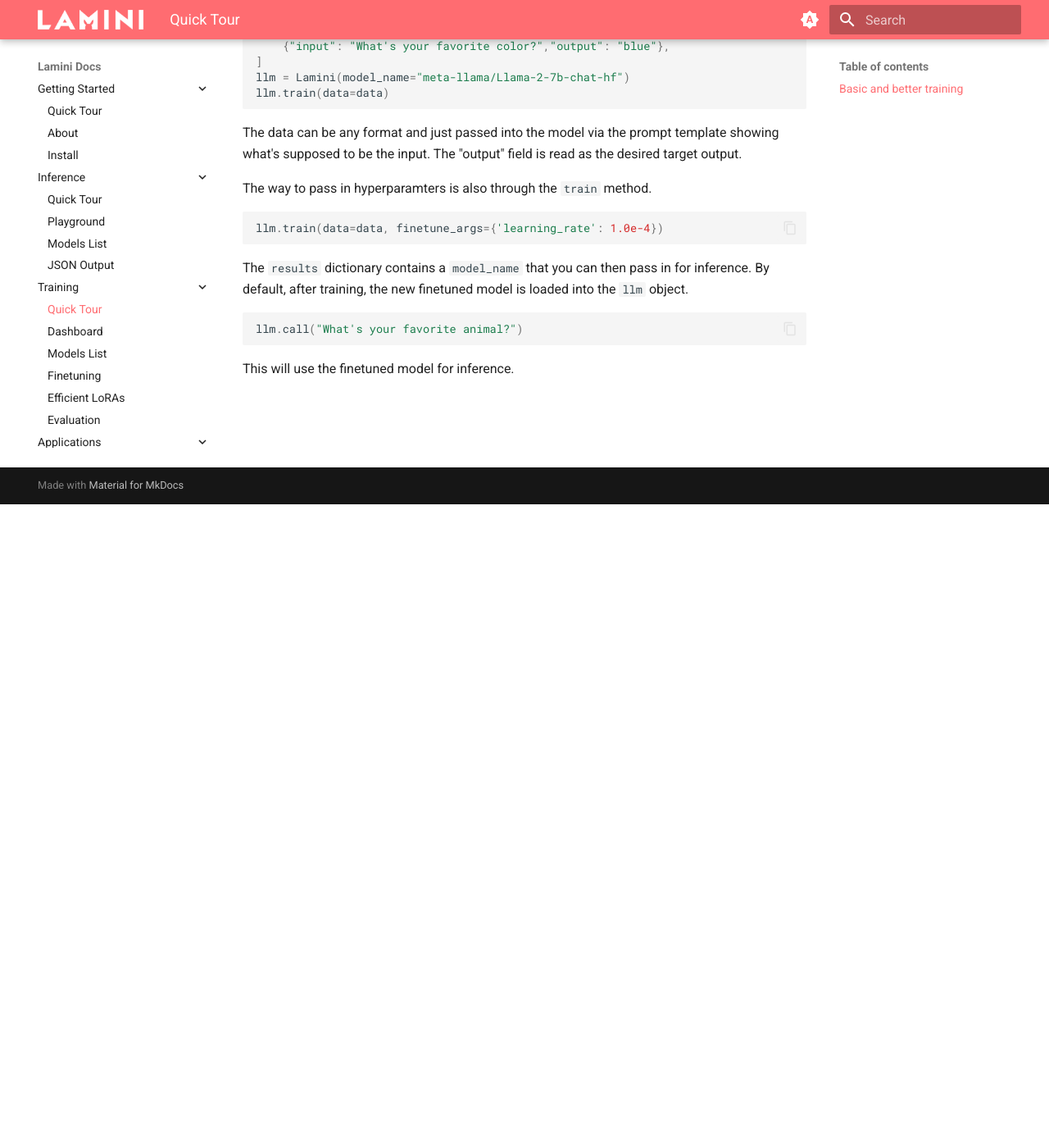
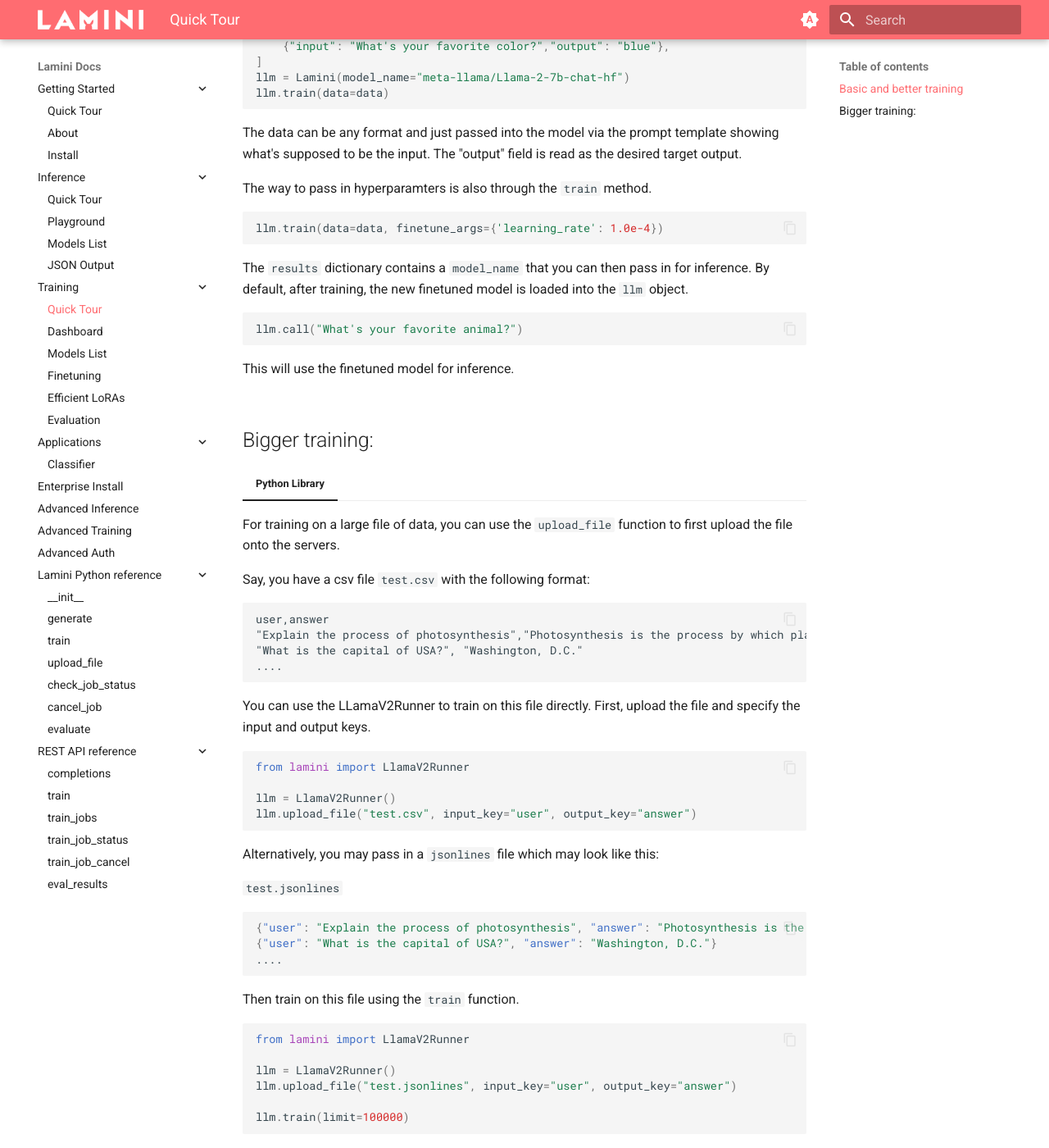
Before and after one commit to lamini-ai/lamini-ai.github.io, an MkDocs documentation site: the page built from docs/training/quick_tour.md, in a window 1280 px wide and 1400 px high, scrolled down 1489 px. Shown: the whole window at 82% size. Built offline with MkDocs 1.6.1 and Material for MkDocs 9.7.7, drawn with Linux system fonts in a browser that asks for light colours; before the commit the page ends 2104 px from its top, so only the background shows below that; some of the changed text lies outside the part shown.

Commit message:
add more docs

````diff
--- a/docs/training/quick_tour.md
+++ b/docs/training/quick_tour.md
@@ -149,4 +149,65 @@
 
     See the [REST API docs](../rest_api/train.md) for more details on training, checking the status of the training job, canceling the job, evaluating the model, loading data, and deleting data.
 
+## Bigger training:
+=== "Python Library"
+
+For training on a large file of data, you can use the `upload_file` function to first upload the file onto the servers.
+
+Say, you have a csv file `test.csv` with the following format:
+```csv
+user,answer
+"Explain the process of photosynthesis","Photosynthesis is the process by which plants and some other organisms convert light energy into chemical energy. It is critical for the existence of the vast majority of life on Earth. It is the way in which virtually all energy in the biosphere becomes available to living things.
+"What is the capital of USA?", "Washington, D.C."
+....
+```
+
+You can use the LLamaV2Runner to train on this file directly. First, upload the file and specify the input and output keys.
+```python
+from lamini import LlamaV2Runner
+
+llm = LlamaV2Runner()
+llm.upload_file("test.csv", input_key="user", output_key="answer")
+```
+
+Alternatively, you may pass in a `jsonlines` file which may look like this:
+
+`test.jsonlines`
+```json
+{"user": "Explain the process of photosynthesis", "answer": "Photosynthesis is the process by which plants and some other organisms convert light energy into chemical energy. It is critical for the existence of the vast majority of life on Earth. It is the way in which virtually all energy in the biosphere becomes available to living things."}
+{"user": "What is the capital of USA?", "answer": "Washington, D.C."}
+....
+```
+
+Then train on this file using the `train` function.
+```python
+from lamini import LlamaV2Runner
+
+llm = LlamaV2Runner()
+llm.upload_file("test.jsonlines", input_key="user", output_key="answer")
+
+llm.train(limit=100000)
+```
+
+Everytime you upload a file, the subsequent `train` would operate on the latest uploaded file, unless you pass in another dataset via `train(data)`.
+
+You may also just use the `Lamini` interface to train on a file using any other model.
+Make sure that the data in the file is in the following format:
+
+`data.json`
+```json
+[
+{"input": "What's your favorite animal?","output": "dog"},
+{"input": "What's your favorite color?","output": "blue"},
+    ......
+]
+```
+Example code snippet:
+
+```python
+llm = Lamini(model_name="EleutherAI/pythia-70m")
+llm.upload_file(data.json)
+llm.train()
+```
+
 <br><br>
````
Also changed, not shown: docs/lamini_python_class/upload_file.md (+3 -1 lines).
